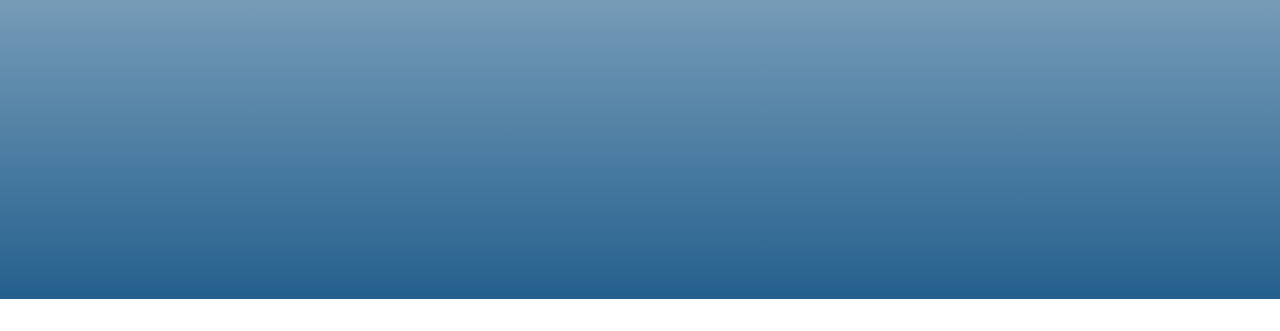
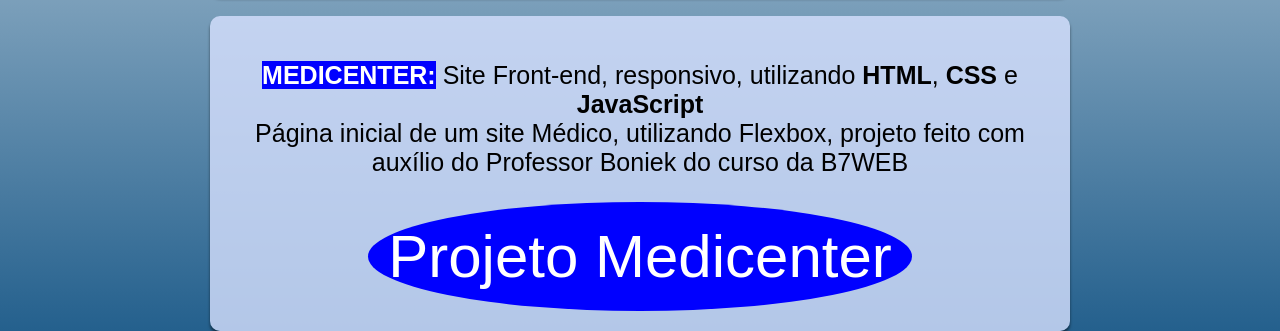
Before and after one commit to Ressuscitado/igoruninter, a plain HTML site: page portfolio.html in a window 1280 px wide. Shown: the part 501-832 px from the top of the page. Before the commit the page ends 800 px from the top, so only its background shows below. Drawn offline with Linux system fonts and the light colour scheme.

Commit message:
Update portfolio.html

```diff
--- a/portfolio.html
+++ b/portfolio.html
@@ -6,10 +6,9 @@
     <title>Portfólio</title>
     <style>
         html, body {
-            height: 100%;
+            height: auto;
             margin: 0;
             font-family: Arial, sans-serif;
-            overflow: hidden;
             display: flex;
             flex-direction: column;
             align-items: center;
@@ -42,6 +41,7 @@
 
         .highlight {
             color: #390dd6;
+            font-weight: bold;
         }
 
         .yellow {
@@ -80,6 +80,25 @@
         a:active {
             box-shadow: 0 0 20px rgba(0, 0, 0, 1); /* Sombra forte ao clicar */
         }
+         .blue:hover {
+            text-decoration: none; /* Remove o sublinhado ao passar o mouse */
+            background-color: #ffffff;
+            color: #390dd6;
+            box-shadow: 0px 20px 20px rgba(0, 0, 0, 0.5);
+        }
+        .blueonly {
+            background-color: blue;
+            color:#ffffff;
+        }
+        div {
+            width: 80%;
+            margin: 0 auto;
+            text-align: center;
+        }
+        span {
+            color:#000000;
+            font-weight: bold;
+        }
 
         /* Media query para dispositivos móveis */
         @media only screen and (max-width: 600px) {
@@ -97,11 +116,16 @@
     <div class="content">
         <h1>Esses são meus projetos:</h1>
         <div class="project-details">
-            <p><span class="yellow">X-MEN:</span> Site Front-end, responsivo, utilizando <span class="highlight">HTML</span>, <span class="highlight">CSS</span> e <span class="highlight">JavaScript</span><br/>
+            <p><span class="yellow">X-MEN:</span> Site Front-end, responsivo, utilizando <span>HTML</span>, <span>CSS</span> e <span>JavaScript</span><br/>
             Representação de uma escolha de personagens de um jogo, inspirado pelos X-men<br/>
             Feito com o auxílio do canal no Youtube: Devemdobro</p>
             <a href="https://ressuscitado.github.io/X-MEN/" target="_blank">Projeto X-men</a>
         </div>
+        <div class="project-details">
+            <p><span class="blueonly">MEDICENTER:</span> Site Front-end, responsivo, utilizando <span >HTML</span>, <span>CSS</span> e <span>JavaScript</span><br/>
+            Página inicial de um site Médico, utilizando Flexbox, projeto feito com auxílio do Professor Boniek do curso da B7WEB</p>
+            <a class="blue blueonly" href="https://ressuscitado.github.io/Medicenter/" target="_blank">Projeto Medicenter</a>
+        </div>
     </div>
 </body>
 </html>
```
